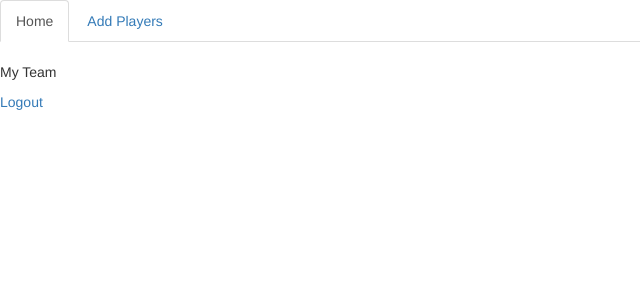
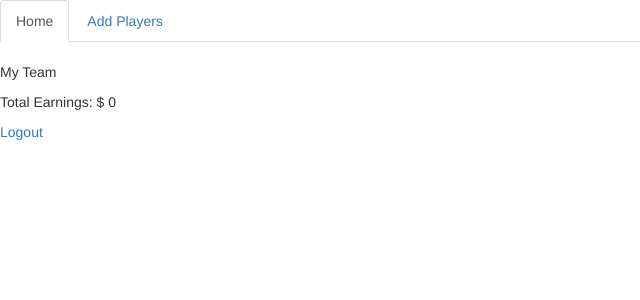
Before and after one commit to connorwstein/mchacks, a Flask app: page /home in a window 1280 px wide. Shown: the top 300 px of the page, without its empty margins (0-640 px from the left). Run offline with Flask 2, Linux system fonts and the light colour scheme; the visitor is signed in with stand-in values (Sample User, id 1); data comes from the database, SQL or seed files in the repository; data that the repository does not hold is empty; parts of the project's set-up code (start-up, migrations or seed data) failed here and were passed over; some libraries are stand-ins or nearby versions.

Commit message:
show total player earnings on home page

```diff
--- a/app.py
+++ b/app.py
@@ -47,9 +47,8 @@ def home():
     user = load_user(current_user.get_id())
     players = Player.query.filter_by(user_id = user.id)
     #earnings
-    earnings = [player.salary.strip("$ ").replace(',','') for player in players]
-    print(earnings)
-    return render_template('home.html', active = "home", players = players)
+    earnings = [float(player.salary.strip("$ ").replace(',','')) for player in players]
+    return render_template('home.html', active = "home", players = players, earnings = sum(earnings))
 
 def add_player_to_users_team(user, player_name):
     players = Player.query.filter_by(name = player_name)
--- a/templates/home.html
+++ b/templates/home.html
@@ -8,6 +8,7 @@
 			<li>{{ player.name }} {{ player.salary }}</li>
 		{% endfor %}
 		</ul>
+		<p> Total Earnings: $ {{ earnings }}</p>
 	{% else %}
 		<p>No players on your team yet!</p>
 	{% endif %}
```
